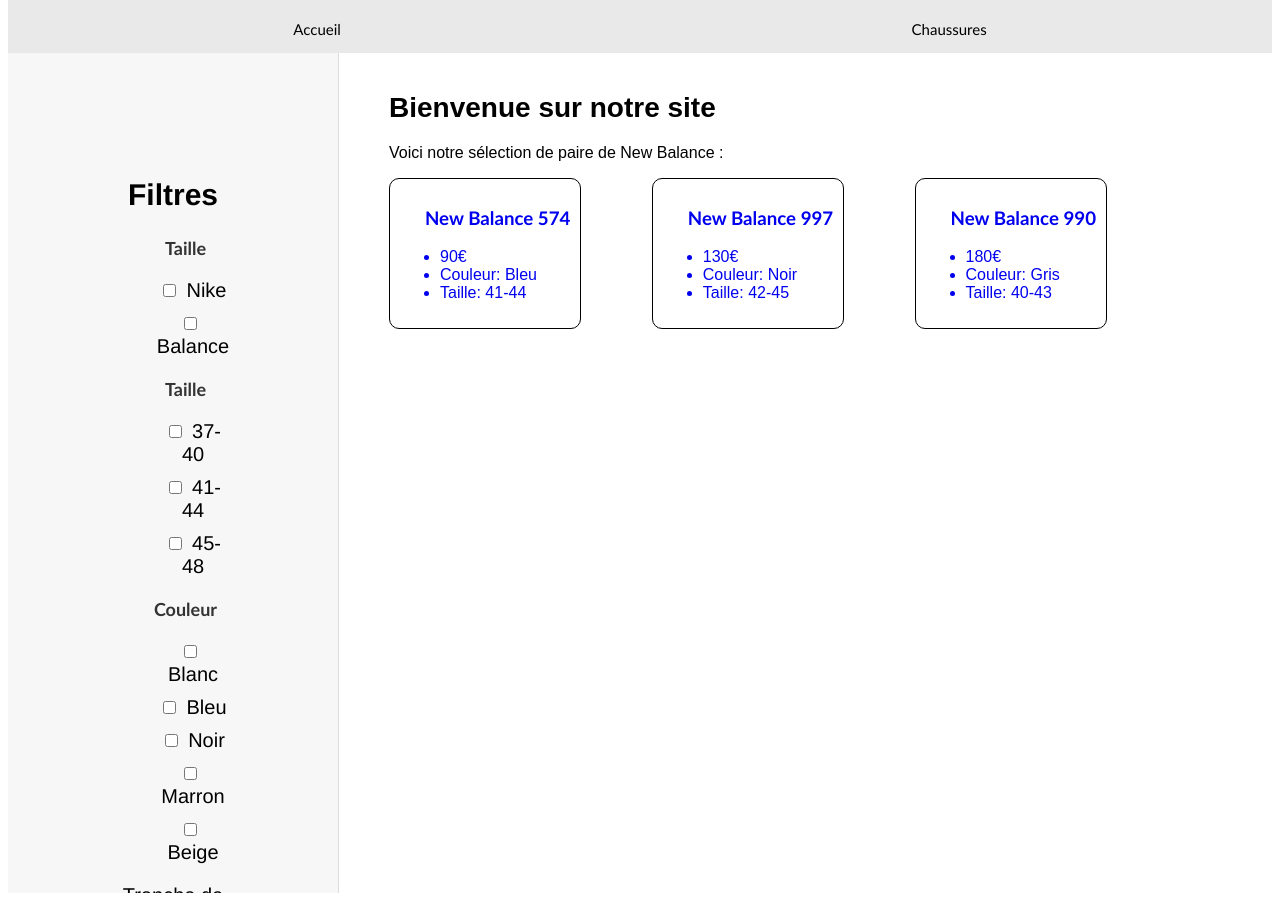
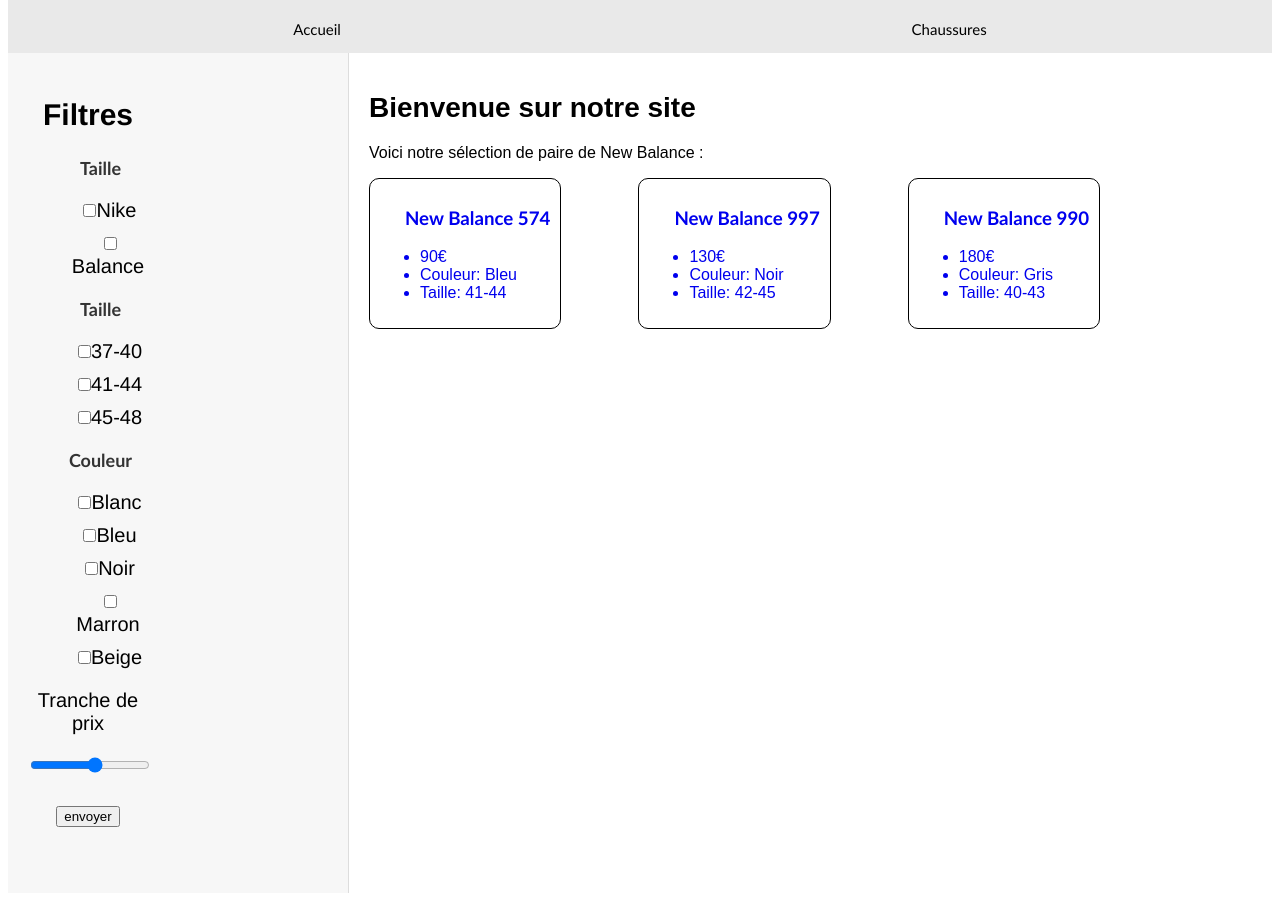
Before and after one commit to KVN-ND/projet_flask, a Flask app: page /chaussure in a window 1280 px wide. Shown: the part 296-1197 px from the top of the page. Run offline with Flask 3, Linux system fonts and the light colour scheme.

Commit message:
4/4/2024.2

```diff
--- a/static/css/chaussure.css
+++ b/static/css/chaussure.css
@@ -36,11 +36,9 @@ header::before {
 form {
     color: #000000;
     text-align: center;
-    padding: 2em;
     font-family: 'Helvetica Neue', Arial, sans-serif;
     font-size: 20px;
     width: 40%;
-    margin: 40px auto;
     border-radius: 8px;
 }
 
@@ -133,7 +131,7 @@ body {
 
 
     .sidebar {
-        width: 290px;
+        width: 300px;
         height: 100vh;
         background-color: #f7f7f7;
         padding: 20px;
@@ -145,7 +143,7 @@ body {
     }
 
 .barre-cote h2 {
-    font-size: 22px;
+    font-size: 10px;
     margin-bottom: 22px;
 }
 
@@ -168,7 +166,7 @@ body {
 }
 
 .filtre-section input[type="checkbox"] {
-    margin-right: 10px;
+    margin-right: 0px;
 }
 
         .filtre-section input[type="range"] {
@@ -196,7 +194,7 @@ body {
 
 /* Contenu principal */
 .main-content {
-    margin-left: 30px;
+    margin-left: 00px;
     padding: 20px;
     flex-grow: 1;
 }
```
